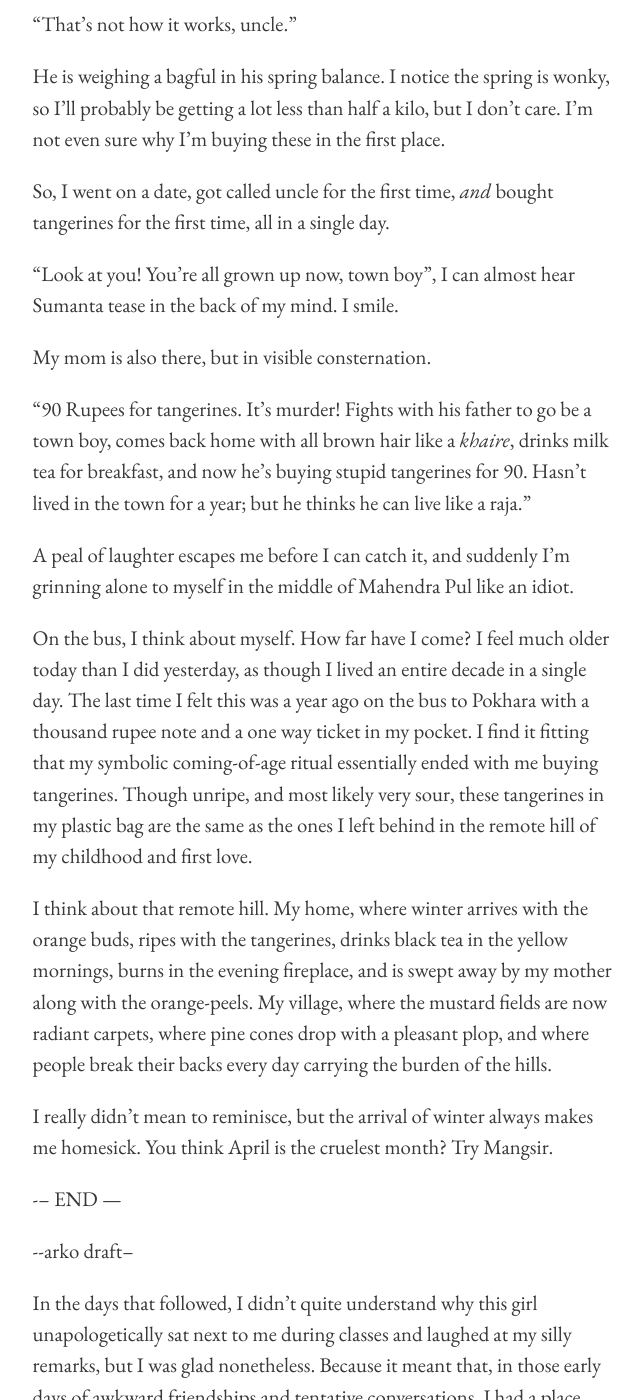
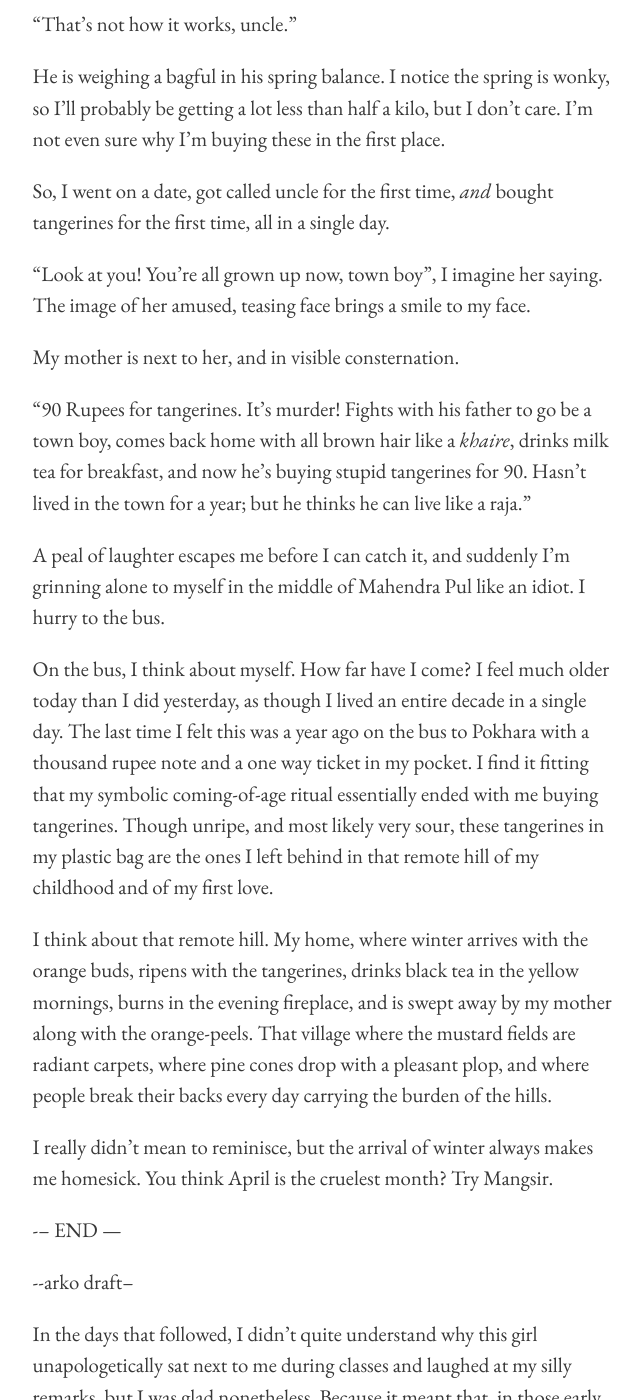
Before and after one commit to niravcodes/niravcodes.github.io, a Jekyll site: the page built from pages/draft.md, in a window 1280 px wide and 1400 px high, scrolled down 2547 px. Shown: the whole window, without its empty margins (313-956 px from the left). Built offline with Jekyll 4.4.1, drawn with Linux system fonts in a browser that asks for light colours; comment, search, counter and statistics services are not loaded.

Commit message:
Update from Forestry.io nirav Nikhil updated pages/draft.md

```diff
--- a/pages/draft.md
+++ b/pages/draft.md
@@ -55,17 +55,17 @@ He is weighing a bagful in his spring balance. I notice the spring is wonky, so
 
 So, I went on a date, got called uncle for the first time, _and_ bought tangerines for the first time, all in a single day.
 
-"Look at you! You're all grown up now, town boy", I can almost hear Sumanta tease in the back of my mind. I smile.
+"Look at you! You're all grown up now, town boy", I imagine her saying. The image of her amused, teasing face brings a smile to my face.
 
-My mom is also there, but in visible consternation.
+My mother is next to her, and in visible consternation.
 
 "90 Rupees for tangerines. It's murder! Fights with his father to go be a town boy, comes back home with all brown hair like a _khaire_, drinks milk tea for breakfast, and now he's buying stupid tangerines for 90. Hasn't lived in the town for a year; but he thinks he can live like a raja."
 
-A peal of laughter escapes me before I can catch it, and suddenly I'm grinning alone to myself in the middle of Mahendra Pul like an idiot.
+A peal of laughter escapes me before I can catch it, and suddenly I'm grinning alone to myself in the middle of Mahendra Pul like an idiot. I hurry to the bus.
 
-On the bus, I think about myself. How far have I come? I feel much older today than I did yesterday, as though I lived an entire decade in a single day. The last time I felt this was a year ago on the bus to Pokhara with a thousand rupee note and a one way ticket in my pocket. I find it fitting that my symbolic coming-of-age ritual essentially ended with me buying tangerines. Though unripe, and most likely very sour, these tangerines in my plastic bag are the same as the ones I left behind in the remote hill of my childhood and first love.
+On the bus, I think about myself. How far have I come? I feel much older today than I did yesterday, as though I lived an entire decade in a single day. The last time I felt this was a year ago on the bus to Pokhara with a thousand rupee note and a one way ticket in my pocket. I find it fitting that my symbolic coming-of-age ritual essentially ended with me buying tangerines. Though unripe, and most likely very sour, these tangerines in my plastic bag are the ones I left behind in that remote hill of my childhood and of my first love.
 
-I think about that remote hill. My home, where winter arrives with the orange buds, ripes with the tangerines, drinks black tea in the yellow mornings, burns in the evening fireplace, and is swept away by my mother along with the orange-peels. My village, where the mustard fields are now radiant carpets, where pine cones drop with a pleasant plop, and where people break their backs every day carrying the burden of the hills.
+I think about that remote hill. My home, where winter arrives with the orange buds, ripens with the tangerines, drinks black tea in the yellow mornings, burns in the evening fireplace, and is swept away by my mother along with the orange-peels. That village where the mustard fields are radiant carpets, where pine cones drop with a pleasant plop, and where people break their backs every day carrying the burden of the hills.
 
 I really didn't mean to reminisce, but the arrival of winter always makes me homesick. You think April is the cruelest month? Try Mangsir.
 
```
